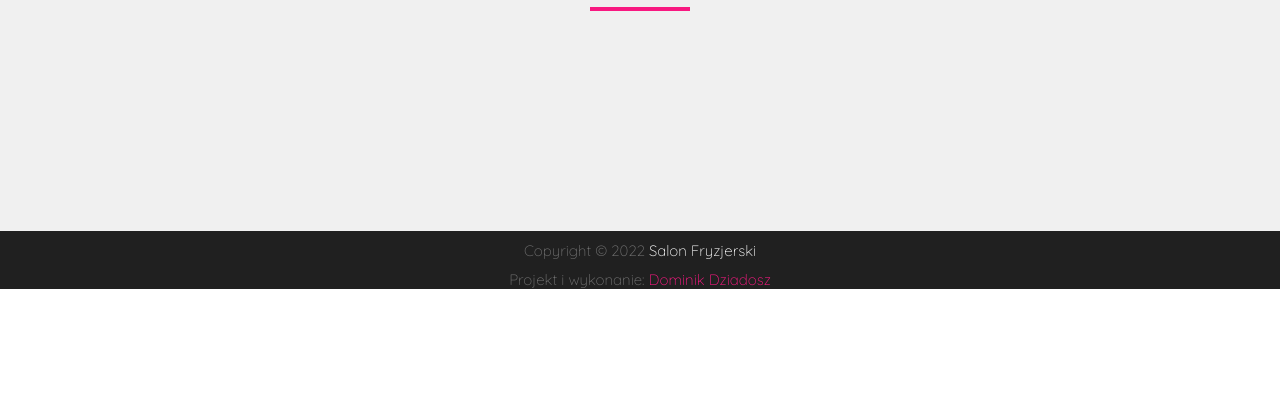
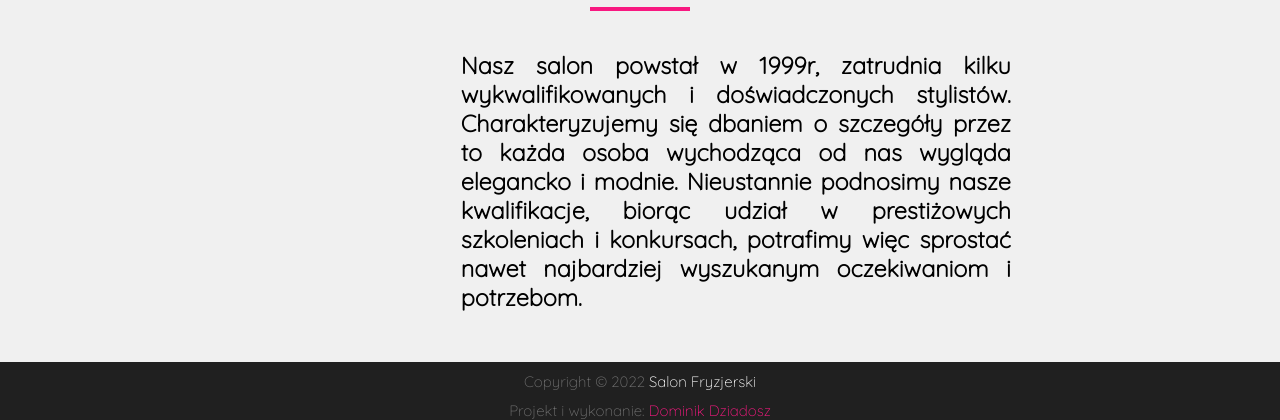
Before and after one commit to DominikDz3/hairdressing-salon-website, a plain HTML site: page o_nas.html in a window 1280 px wide. Shown: the part 511-931 px from the top of the page. Before the commit the page ends 800 px from the top, so only its background shows below. Drawn offline with nearby package versions, Linux system fonts and the light colour scheme; some packages are replaced by stand-ins of ours.

Commit message:
Added content to page O nas.html

```diff
--- a/o_nas.html
+++ b/o_nas.html
@@ -53,6 +53,13 @@
         <div id="content_box">
             <h1>Nasza historia</h1>
             <div class="line"></div>
+                <div class="history_text">
+                    <h3>Nasz salon powstał w 1999r, zatrudnia kilku wykwalifikowanych i doświadczonych stylistów.
+                        Charakteryzujemy się dbaniem o szczegóły przez to każda osoba wychodząca od nas wygląda elegancko i modnie.
+                        Nieustannie podnosimy nasze kwalifikacje, biorąc udział w prestiżowych szkoleniach i konkursach, potrafimy
+                        więc sprostać nawet najbardziej wyszukanym oczekiwaniom i potrzebom.
+                    </h3>
+                </div>
         </div>
     </section>
     </section>
--- a/style.css
+++ b/style.css
@@ -276,6 +276,14 @@ img {
     float: left;
 }
 
+.history_text {
+    position: relative;
+    width: 550px;
+    left: 36%;
+    margin-top: 50px;
+    text-align: justify;
+}
+
 .windows {
     position: relative;
     height: 250px;
```
